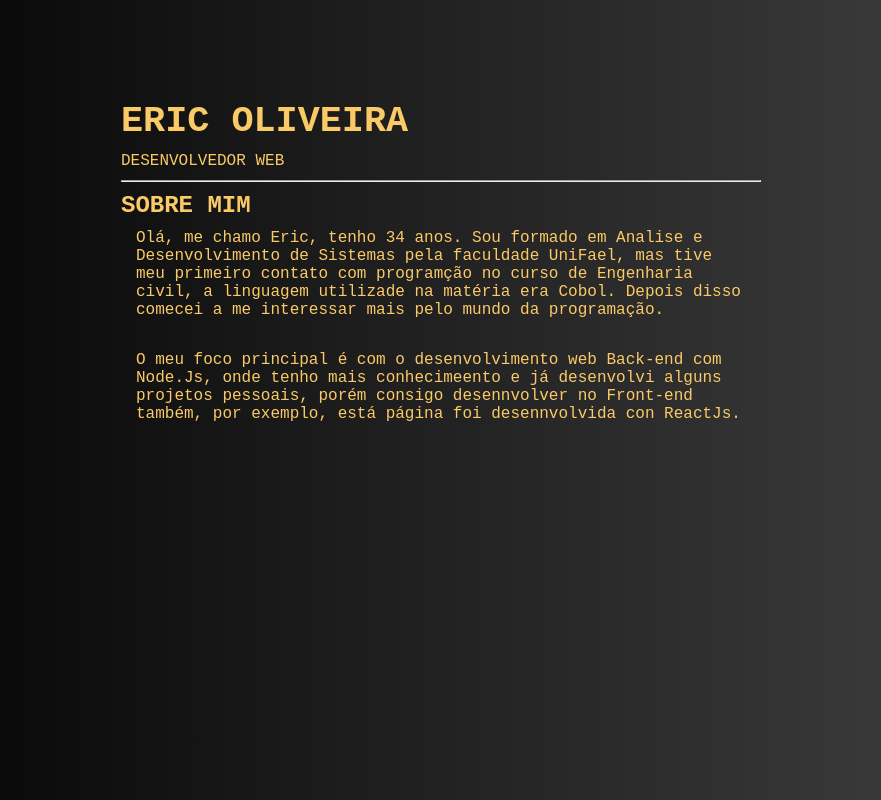
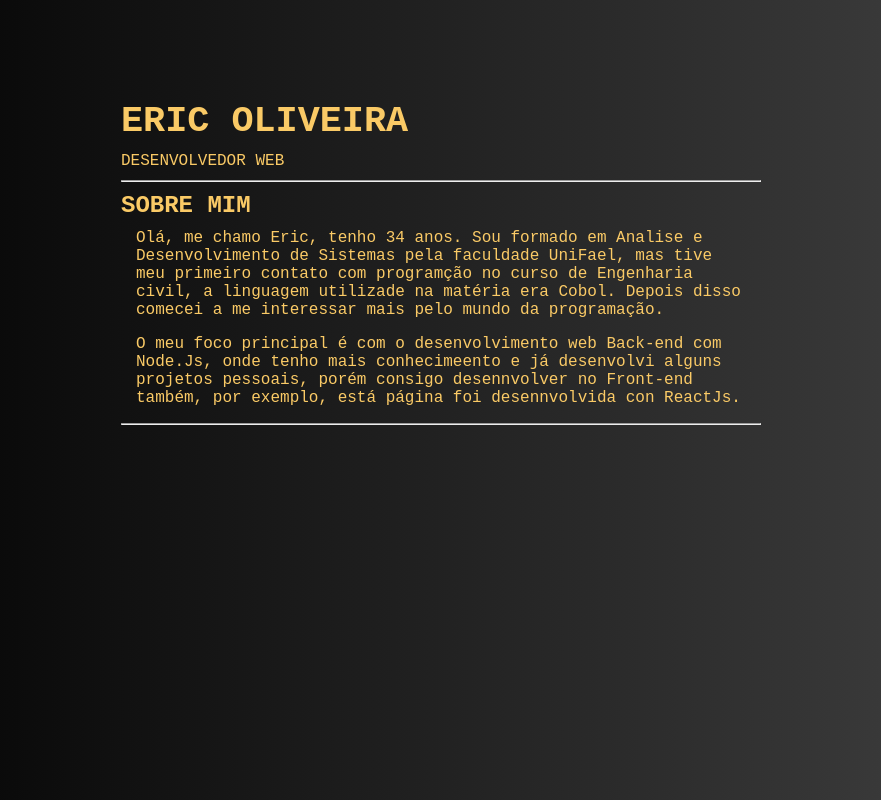
Before and after one commit to EricOliveiras/meu-portfolio, a React (Vite) app: page / in a window 1280 px wide. Shown: the whole page, without its empty margins (199-1080 px from the left). Built offline with nearby package versions, Linux system fonts and the light colour scheme; a web font is replaced by a local one.

Commit message:
finalizado o componente about

```diff
--- a/src/components/About/index.tsx
+++ b/src/components/About/index.tsx
@@ -36,6 +36,7 @@ const About = () => {
           O meu foco principal é com o desenvolvimento web Back-end com Node.Js, onde tenho mais conhecimeento e já desenvolvi alguns projetos pessoais, porém consigo desennvolver no Front-end também, por exemplo, está página foi desennvolvida con ReactJs.
         `}
       </p>
+      <hr />
     </>
   )
 }
--- a/src/components/About/style.css
+++ b/src/components/About/style.css
@@ -4,7 +4,7 @@
 
 .about-paragraph {
   max-width: 50vw;
-  margin-bottom: 2em;
+  margin-bottom: 1em;
   padding: 0 15px;
 }
 
```
